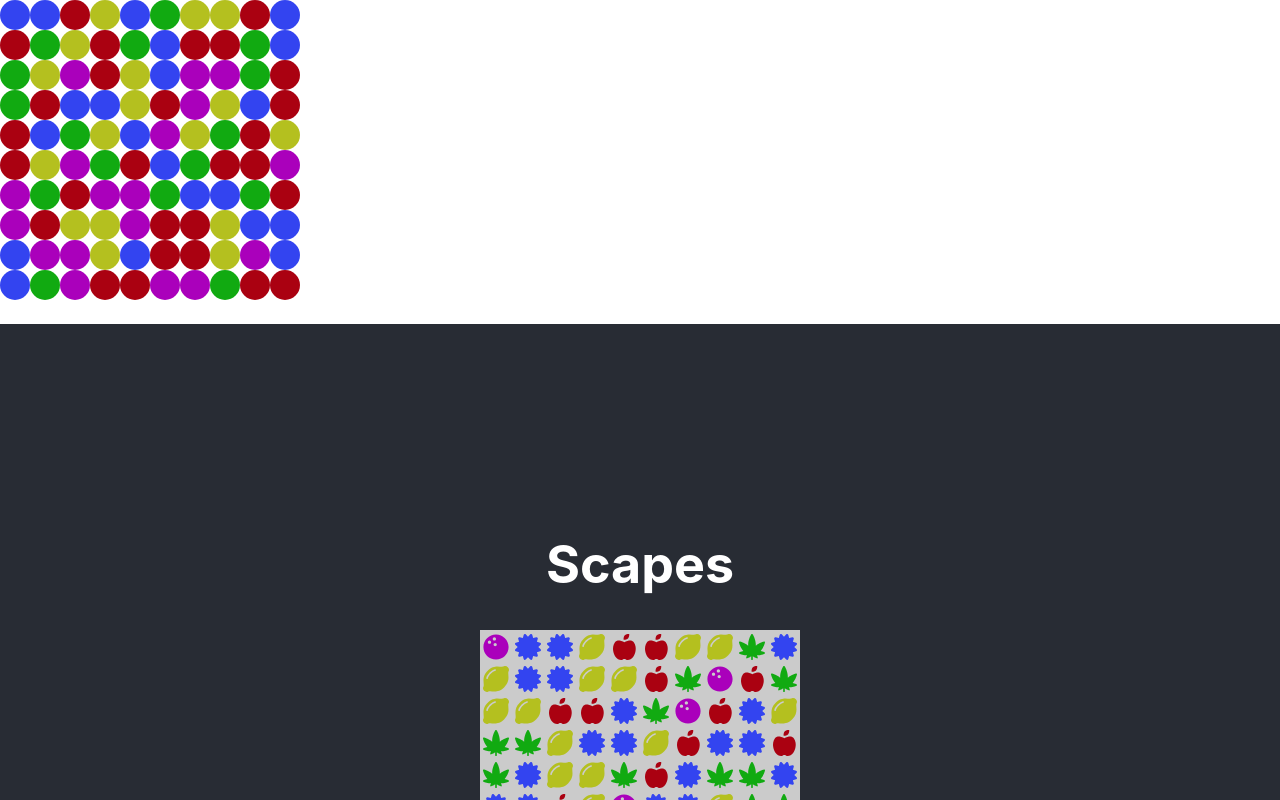
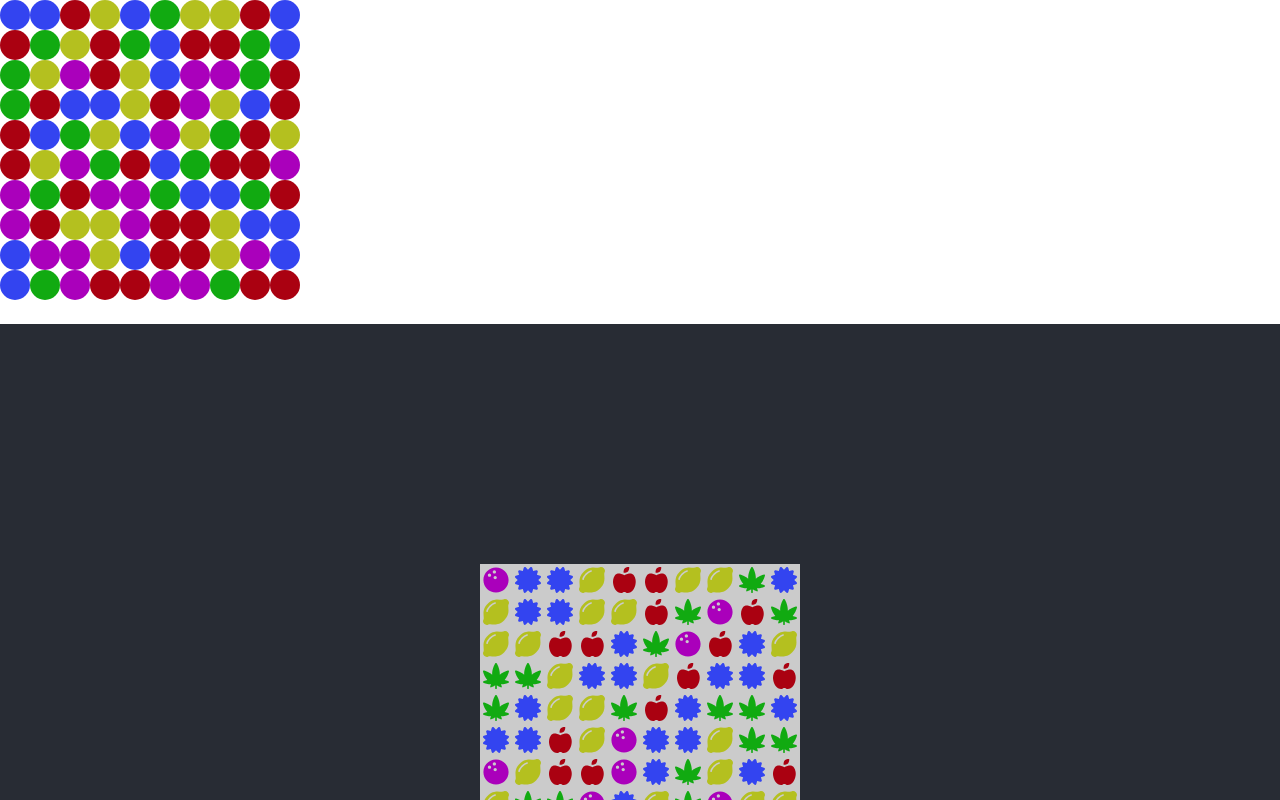
Before and after one commit to ashevchenkoabz/ci-playground, a React (Create React App) app: page / in a window 1280 px wide. Shown: the top 800 px of the page. Built offline with nearby package versions, Linux system fonts and the light colour scheme.

Commit message:
Need to trigger build

```diff
--- a/src/App.js
+++ b/src/App.js
@@ -57,7 +57,6 @@ export default class App extends React.Component {
     render() {
         return (
             <div className="App">
-                <h1>Scapes</h1>
                 <GameField cols={10} rows={10} />
             </div>
         );
```
